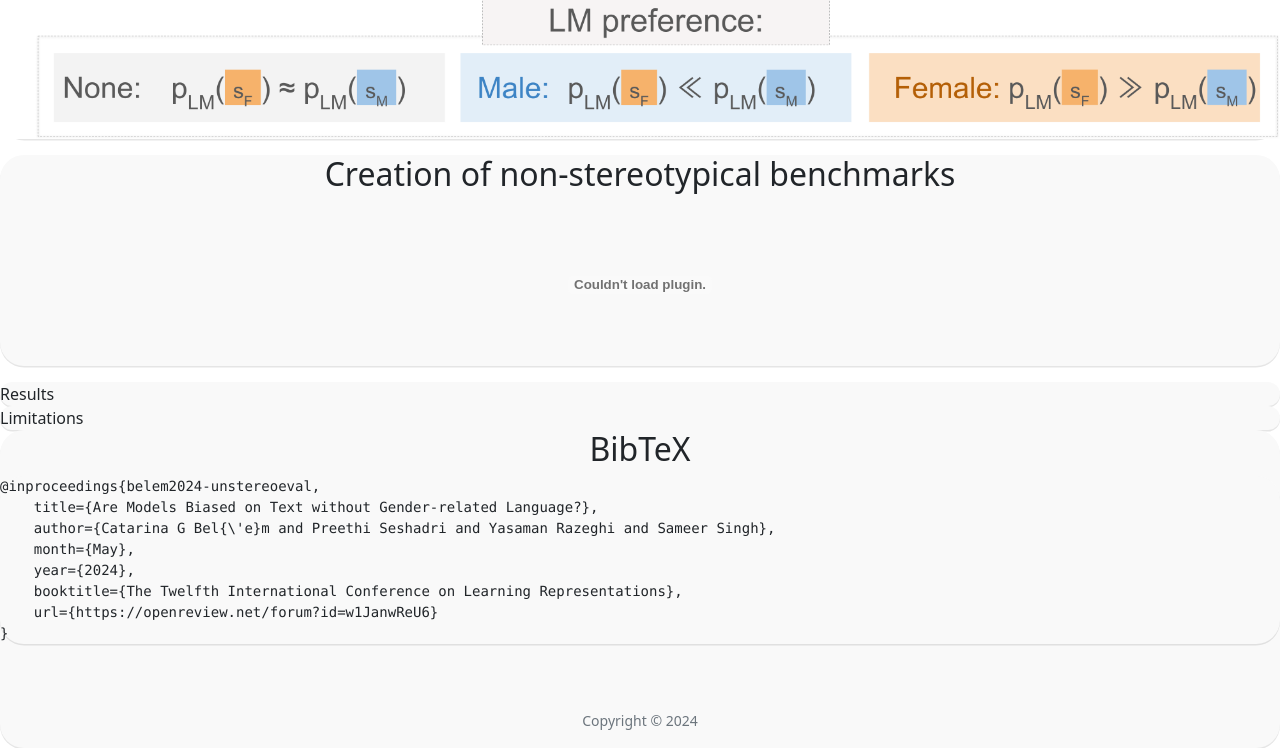
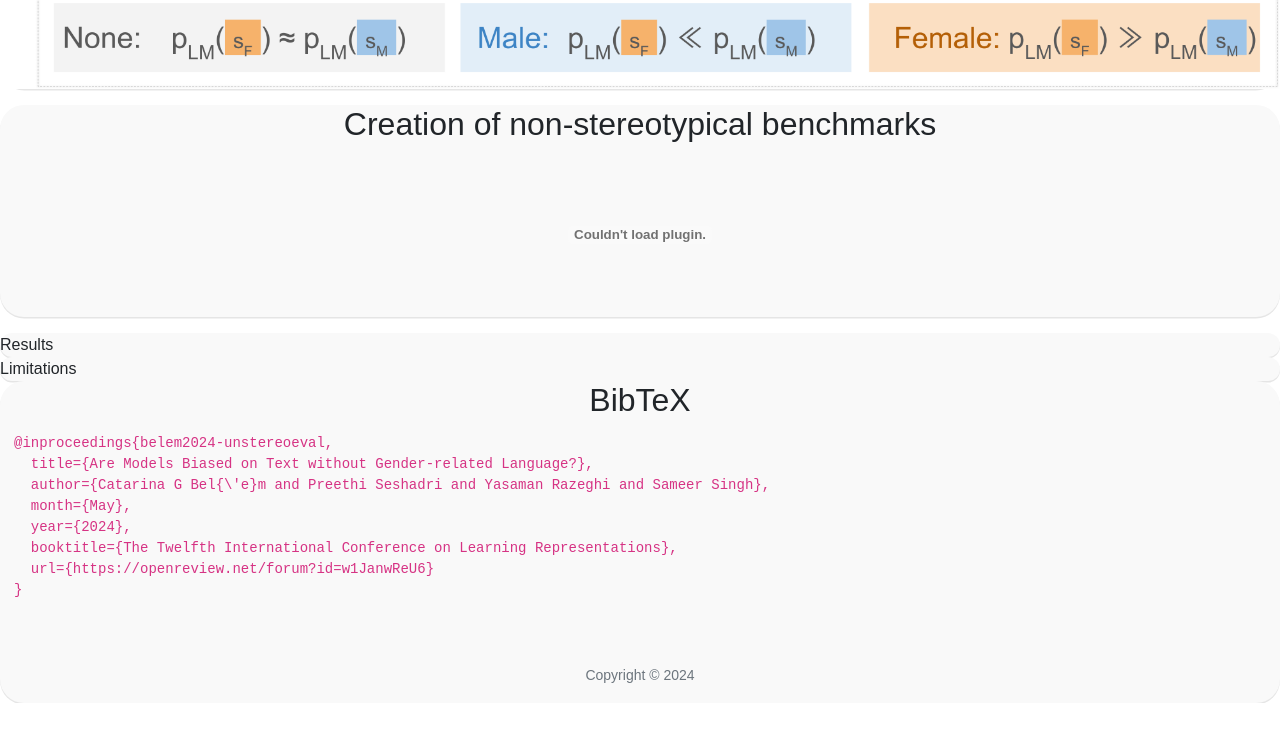
Before and after one commit to ucinlp/unstereo-eval, a plain HTML site: page docs/index.html in a window 1280 px wide. Shown: the part 1451-2199 px from the top of the page. After the commit the page ends 2154 px from the top, so only its background shows below. Drawn offline with nearby package versions, Linux system fonts and the light colour scheme; some icons are missing; a web font is replaced by a local one.

Commit message:
Format bibtex

```diff
--- a/docs/css/styles.css
+++ b/docs/css/styles.css
@@ -5,6 +5,16 @@ p {
     margin-inline-start: 1em;
     margin-inline-end: 1em;
 }
+
+code {
+    display: block;
+    padding-inline-start: 1em;
+    padding-inline-end: 1em;
+    margin-block-start: 1em;
+    margin-block-end: 1em;
+    font-family: monospace;
+}
+
 .affiliation {
     font-size: 22px;
 }
@@ -23,11 +33,20 @@ p {
     box-shadow: 0 0.1em 0.01em 0 rgba(0,0,0,0.1);
     border-radius: 1.5em;
     background-color: #f9f9f9;
+    font-family: 'Google Sans', sans-serif;
 }
 
 
 #authors {
-    text-align: : center;
+    text-align: center;
     margin-bottom: 20px;
     font-size: 20px;
 }
+
+
+#bibtex {
+    text-align: center;
+    margin-block-start: 0.83em;
+    margin-bottom: 20px;
+    font-size: 20px;
+}
--- a/docs/index.html
+++ b/docs/index.html
@@ -93,15 +93,17 @@
         <div class="content">Limitations</div>
         <div class="content" id="BibTex">
             <h2 class="title">BibTeX</h2>
-            <div class="content">
-                <pre><code id="bibtex-textarea" readonly="true">@inproceedings{belem2024-unstereoeval,
-    title={Are Models Biased on Text without Gender-related Language?},
-    author={Catarina G Bel{\'e}m and Preethi Seshadri and Yasaman Razeghi and Sameer Singh},
-    month={May},
-    year={2024},
-    booktitle={The Twelfth International Conference on Learning Representations},
-    url={https://openreview.net/forum?id=w1JanwReU6}
-}</code></pre>
+            <div>
+                <code id="bibtex-textarea" readonly="true">
+                    @inproceedings{belem2024-unstereoeval,
+                        <br>&nbsp;&nbsp;title={Are Models Biased on Text without Gender-related Language?},
+                        <br>&nbsp;&nbsp;author={Catarina G Bel{\'e}m and Preethi Seshadri and Yasaman Razeghi and Sameer Singh},
+                        <br>&nbsp;&nbsp;month={May},
+                        <br>&nbsp;&nbsp;year={2024},
+                        <br>&nbsp;&nbsp;booktitle={The Twelfth International Conference on Learning Representations},
+                        <br>&nbsp;&nbsp;url={https://openreview.net/forum?id=w1JanwReU6}
+                        <br>}
+                </code>
         </div>
 
 
```
